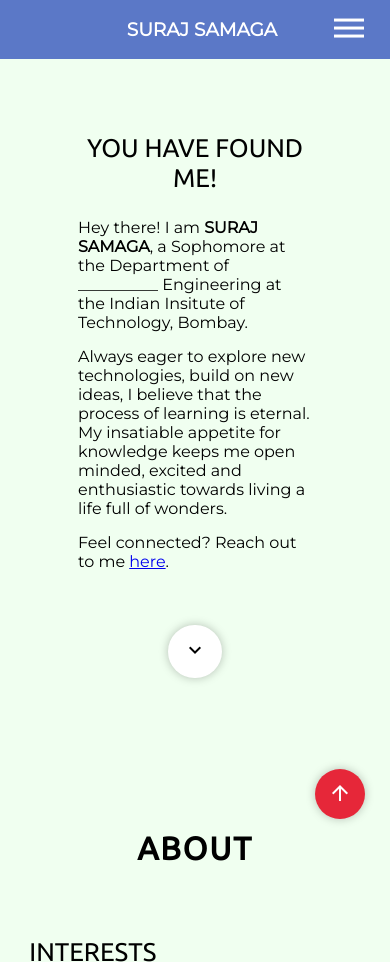
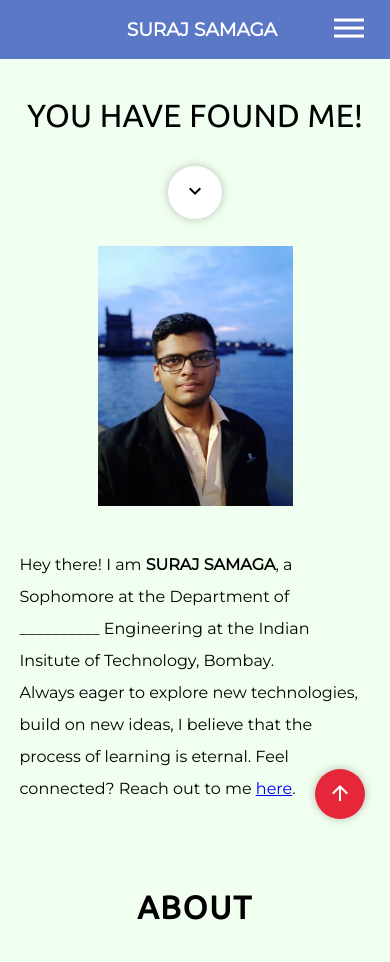
Before and after one commit to surajsamaga/old_website, a plain HTML site: page docs/index.html in a window 390 px wide. Shown: the top 962 px of the page. Drawn offline with Linux system fonts and the light colour scheme.

Commit message:
added profile pic

```diff
--- a/docs/index.html
+++ b/docs/index.html
@@ -43,28 +43,33 @@
 	</button>
 
 	<!-- Home page -->
+
 	<div id="Home" class="overlay">
 
-		<div id="home-summary">
-			<h3>You have found me!</h3>
-			<p>
-				Hey there! I am <strong>SURAJ SAMAGA</strong>, a Sophomore at the Department of __________ Engineering at the Indian Insitute of Technology, Bombay.
-			</p>
-			<br>
-			<p>
-				Always eager to explore new technologies, build on new ideas, I believe that the process of learning is eternal. My insatiable appetite for knowledge keeps me open minded, excited and enthusiastic towards living a life full of wonders.
-			</p>
-			<br>
-			<p>
-				Feel connected? Reach out to me <a href="#Contact">here</a>.
-				<!-- could add button here -->
-			</p>
+		<div class="headings" id="home-heading">
+			<h2>You have found me!</h2>
 		</div>
-
 
 		<button id="downbtn">
 			<i class="material-icons">keyboard_arrow_down</i>
 		</button>
+
+		<div id="home_outer">
+			<div id="image-container">
+				<img id="profile_pic" src="../images/self.jpg" alt="That's me!">
+			</div>
+
+			<div id="home-summary">
+				<p>
+					Hey there! I am <strong>SURAJ SAMAGA</strong>, a Sophomore at the Department of __________ Engineering at the Indian Insitute of Technology, Bombay.
+				</p>
+				<p>
+					Always eager to explore new technologies, build on new ideas, I believe that the process of learning is eternal.
+					Feel connected? Reach out to me <a href="#Contact">here</a>.
+				</p>
+
+			</div>
+		</div>
 
 	</div>
 	<!-- ADD BUTTON -->
--- a/docs/styles.css
+++ b/docs/styles.css
@@ -71,7 +71,9 @@ nav{
 	body{
 		font-size: 12.8px;
 	}
-
+	.content-child p, #home-summary p{
+		line-height: 2em;
+	}
 	.logo{width:35%;}
 
 	.line{
@@ -174,6 +176,28 @@ nav{
 		height: 100%;
 	}
 
+	#Home #home_outer{
+		display: flex;
+		flex-flow: column nowrap;
+		align-items: center;
+		align-content: center;
+		justify-content: space-between;
+	}
+
+	#home-heading{
+		padding-top: 2em;
+	}
+	#home_outer #image-container #profile_pic{
+		width: 50%;
+		height: 60%;
+	}
+	#image-container{
+		margin-bottom: 5vh;
+	}
+	#home-summary{
+		width:90%;
+	}
+
 }
 
 .videowrapper{
@@ -204,7 +228,7 @@ nav{
 	background:#ae1e2c;
 }
 #downbtn{
-	margin-top:4em;
+	margin-bottom:2em;
 	width:4em;
 	height:4em;
 	border-radius:50%;
@@ -217,20 +241,54 @@ nav{
 	transition:transform 0.3s;
 }
 #downbtn:hover{
-	background: rgb(200,200,2000);
+	color: rgb(200, 200, 200);
+	background: rgb(50, 50, 50);
 	transform:scale(1.25);
 }
 
 
 /* Home */
 #Home{
+	min-height: 100vh;
 	margin:auto;
-	height: 93vh;
 	display:flex;
-	flex-flow:column nowrap;
+	flex-flow: column nowrap;
 	justify-content: center;
 	align-items:center;
 }
+
+#home-heading h2{
+	letter-spacing: 0.05vw;
+	font-weight: 550;
+}
+
+#home_outer{
+	display: flex;
+	flex-flow: row nowrap;
+	justify-content: center;
+	align-items: center;
+	align-content: center;
+}
+
+#home-summary p{
+	/*text-align:center;*/
+	font-size:1.25em;
+	font-family:'Montserrat';
+	font-weight:400;
+}
+
+#image-container{
+	display-flex;
+}
+#profile_pic{
+	width:50%;
+	height:75%;
+	align-self:center;
+	margin: auto;
+	display: block;
+}
+
+/* About */
 
 .headings h2{
 	font-weight:700;
@@ -241,27 +299,9 @@ nav{
     text-transform: uppercase;
     font-family: 'Ubuntu';
     text-align: center;
-	padding-top:1em;
+    padding-top: 1em;
 	padding-bottom:1em;
 }
-
-#home-summary{
-	align-self:center;
-	width:60%;
-}
-
-#home-summary p{
-	/*text-align:center;*/
-	font-size:1.25em;
-	font-family:'Montserrat';
-	font-weight:400;
-}
-#home-summary h3{
-	text-align: center;
-	font-weight:700;
-	padding-bottom:1em;
-}
-/* About */
 
 .content-container{
 	/*min-height:120vh;*/
@@ -277,7 +317,7 @@ nav{
 	padding-top:1em;
 	padding-bottom:1em;
 }
-.content-child h3, #home-summary h3{
+.content-child h3{
 	font-size:2em;
 	font-family: 'Ubuntu';
 	font-weight:550;
```
Also changed, not shown: images/soc_cover.png (added).
